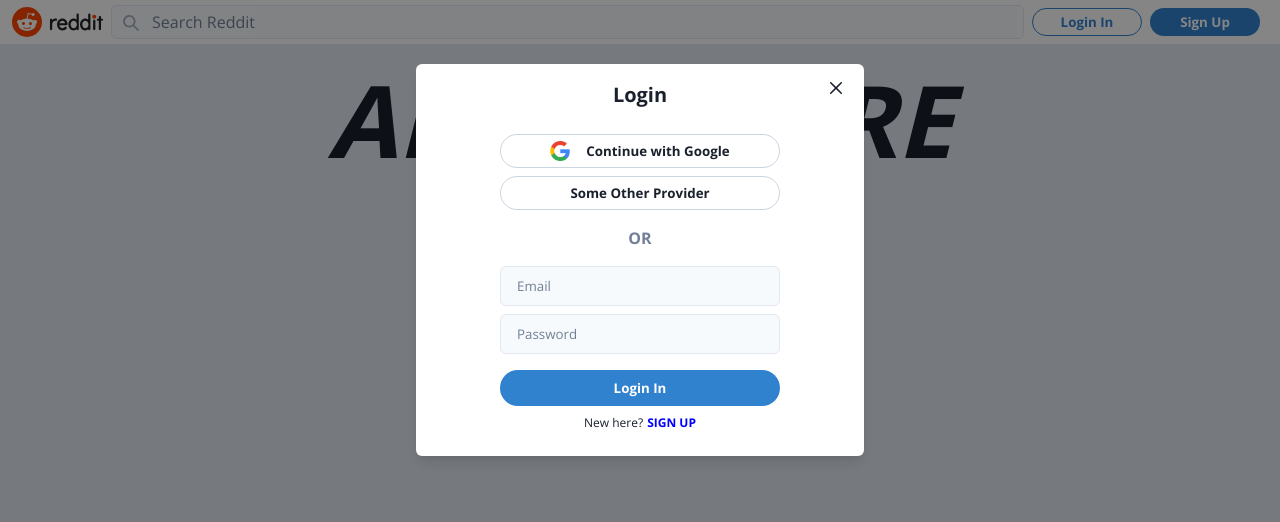
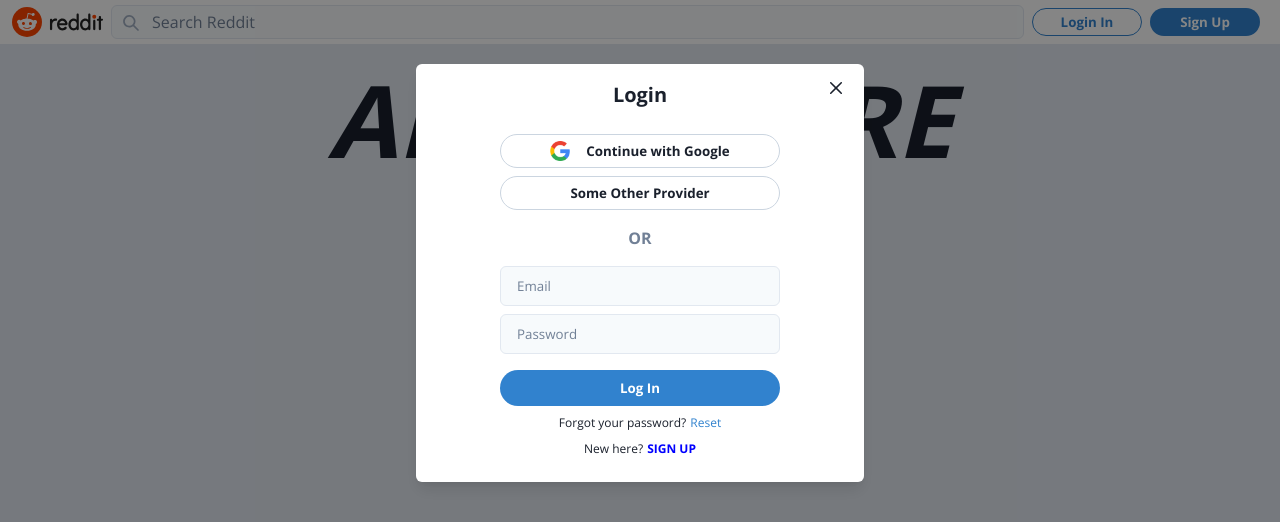
Before and after one commit to Sana-Shabeel/reddit-clone, a Next.js app: page / in a window 1280 px wide. Both pictures are taken after a click on the button "Login In". Shown: the top 522 px of the page. Built offline with nearby package versions, Linux system fonts and the light colour scheme; no server answers.

Commit message:
Add Firebase logic for login

```diff
--- a/src/componenets/Modal/Auth/Login.tsx
+++ b/src/componenets/Modal/Auth/Login.tsx
@@ -1,6 +1,9 @@
 import { authModalState } from "@/atoms/authModalAtoms";
+import { auth } from "@/firebase/clientApp";
+import { FIREBASE_ERRORS } from "@/firebase/error";
 import { Button, Flex, Input, Text } from "@chakra-ui/react";
 import React, { useState } from "react";
+import { useSignInWithEmailAndPassword } from "react-firebase-hooks/auth";
 import { useSetRecoilState } from "recoil";
 
 const Login = () => {
@@ -11,6 +14,9 @@ const Login = () => {
     password: "",
   });
 
+  const [signInWithEmailAndPassword, user, loading, error] =
+    useSignInWithEmailAndPassword(auth);
+
   const onChangeHandler = (event: React.ChangeEvent<HTMLInputElement>) => {
     setLoginForm((prev) => ({
       ...prev,
@@ -19,7 +25,11 @@ const Login = () => {
   };
 
   // Firebase logic
-  const onSubmitHandler = () => {};
+  const onSubmitHandler = (event: React.FormEvent<HTMLFormElement>) => {
+    event.preventDefault();
+
+    signInWithEmailAndPassword(loginForm.email, loginForm.password);
+  };
 
   return (
     <form onSubmit={onSubmitHandler}>
@@ -68,9 +78,26 @@ const Login = () => {
         }}
       />
 
+      <Text fontSize="10pt" textAlign="center" color="red">
+        {FIREBASE_ERRORS[error?.message as keyof typeof FIREBASE_ERRORS]}
+      </Text>
+
       <Button height="36px" width="100%" my="2" type="submit">
-        Login In
+        Log In
       </Button>
+      <Flex justifyContent="center" mb={2}>
+        <Text fontSize="9pt" mr={1}>
+          Forgot your password?
+        </Text>
+        <Text
+          fontSize="9pt"
+          color="blue.500"
+          cursor="pointer"
+          onClick={() => toggleView("resetPassword")}
+        >
+          Reset
+        </Text>
+      </Flex>
       <Flex fontSize="9pt" justifyContent="center">
         <Text mr="1">New here?</Text>
         <Text
```
